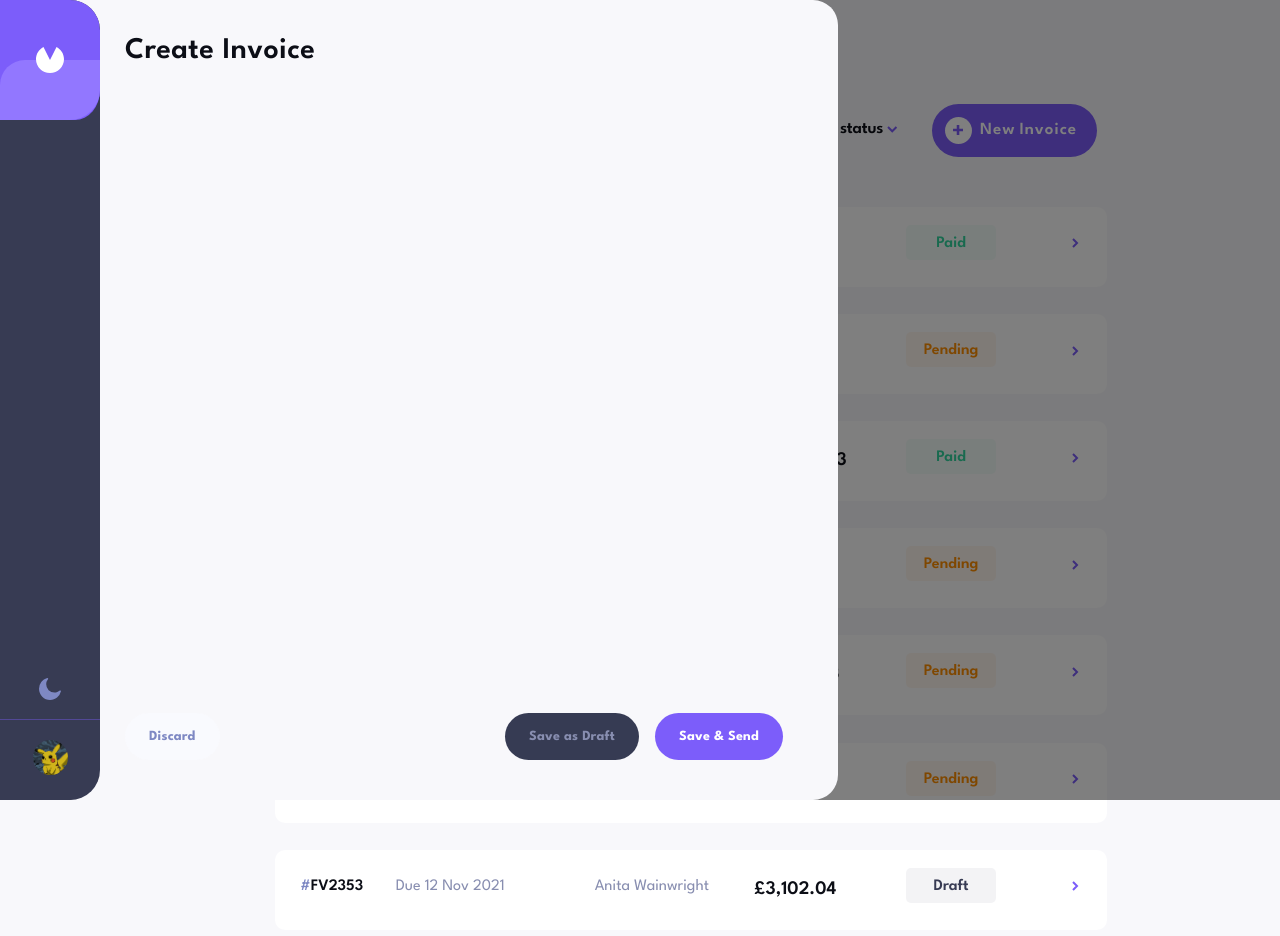
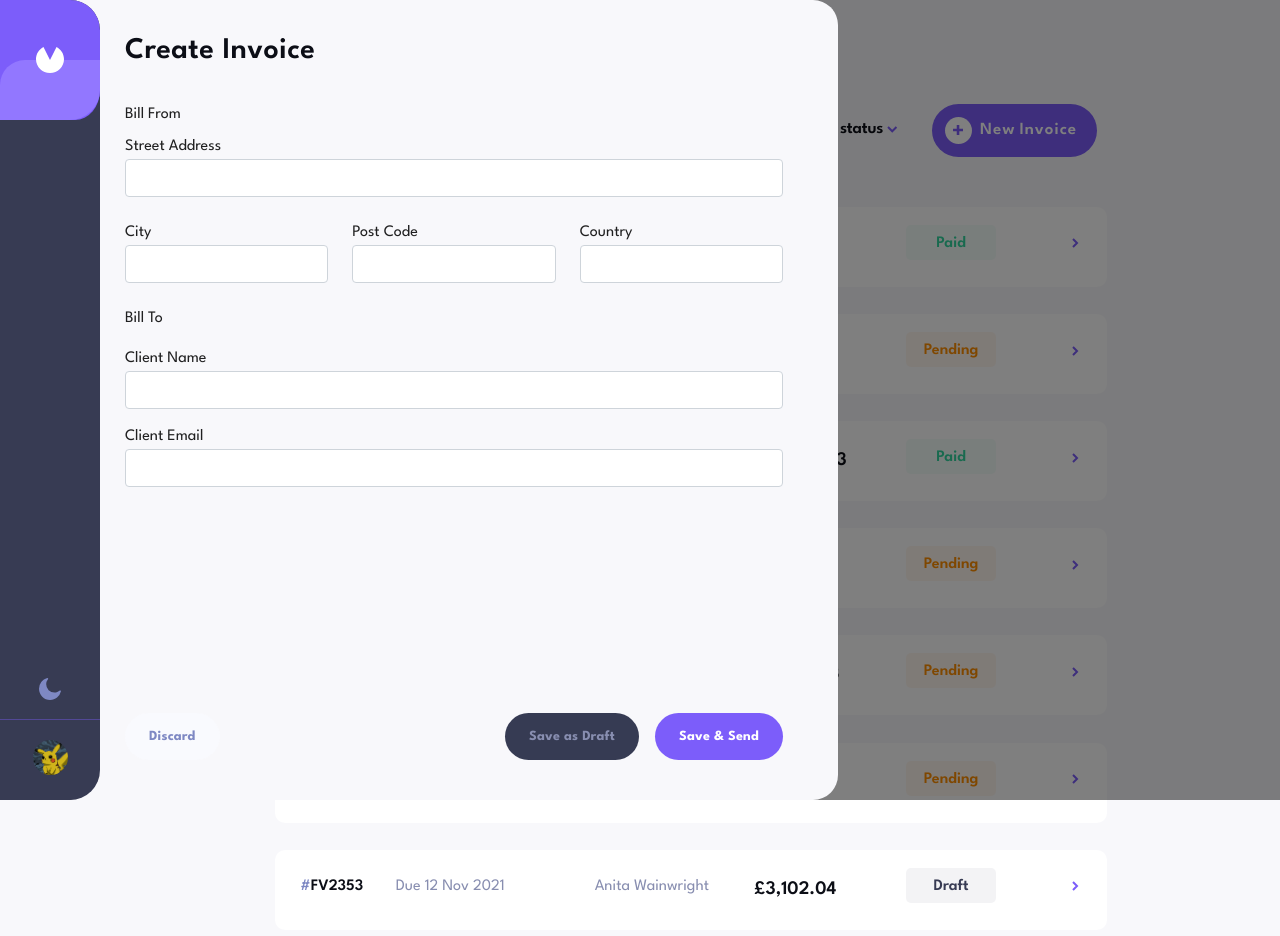
Before and after one commit to Varadarajan-M/Invoice-app, a React (Create React App) app: page / in a window 1280 px wide. Both pictures are taken after a click on the button "New". Shown: the top 936 px of the page. Built offline with nearby package versions, Linux system fonts and the light colour scheme.

Commit message:
Completed form-layout

```diff
--- /dev/null
+++ b/src/invoice-form/FormContent.js
@@ -0,0 +1,101 @@
+import React from "react";
+
+function Form() {
+  return (
+    <div className="content-form">
+      <label>Bill From</label>
+      <div className="row">
+        <div className="col mt-2">
+          <label>Street Address</label>
+          <input
+            type="text"
+            className="form-control"
+            id="from-street-address"
+          />
+        </div>
+      </div>
+
+      <div className="row mt-4">
+        <div className="col-sm-6  col-lg-4  col-6 ">
+          <label>City</label>
+          <input type="text" className="form-control" id="from-city" />
+        </div>
+        <div className="col-sm-6  col-lg-4 col-6 ">
+          <label>Post Code</label>
+          <input type="text" className="form-control" id="from-postcode" />
+        </div>
+
+        <div className="col-sm-12 col-lg-4 col-12 mt-4 mt-md-0">
+          <label>Country</label>
+          <input type="text" className="form-control" id="from-country" />
+        </div>
+      </div>
+      <div className="row mt-4">
+        <label>Bill To</label>
+      </div>
+      <div className="row">
+        <div className="col mt-3">
+          <label>Client Name</label>
+          <input type="text" className="form-control" id="client-name" />
+        </div>
+      </div>
+      <div className="row">
+        <div className="col mt-3">
+          <label>Client Email</label>
+          <input type="text" className="form-control" id="client-email" />
+        </div>
+      </div>
+      <div className="row">
+        <div className="col mt-3">
+          <label>Street Address</label>
+          <input
+            type="text"
+            className="form-control"
+            id="from-street-address"
+          />
+        </div>
+      </div>
+
+      <div className="row mt-4">
+        <div className="col-sm-6  col-lg-4  col-6 ">
+          <label>City</label>
+          <input type="text" className="form-control" id="from-city" />
+        </div>
+        <div className="col-sm-6  col-lg-4 col-6 ">
+          <label>Post Code</label>
+          <input type="text" className="form-control" id="from-postcode" />
+        </div>
+
+        <div className="col-sm-12 col-lg-4 col-12 mt-4 mt-md-0">
+          <label>Country</label>
+          <input type="text" className="form-control" id="from-country" />
+        </div>
+      </div>
+      <div className="row mt-4">
+        <div className="col">
+          <label>Invoice Date</label>
+          <input type="text" className="form-control" id="invoice-date" />
+        </div>
+        <div className=" col">
+          <label>Payment Terms</label>
+          <input type="text" className="form-control" id="payment-terms" />
+        </div>
+      </div>
+      <div className="row">
+        <div className="col mt-4">
+          <label>Description</label>
+          <input type="text" className="form-control" id="description" />
+        </div>
+      </div>
+      <div className="row">
+        <div className="col-12 mt-4">
+          <button type="button" className="btn btn-primary w-100" id="add-new">
+            Add New Item
+          </button>
+        </div>
+      </div>
+    </div>
+  );
+}
+
+export default Form;
--- a/src/invoice-form/InvoiceForm.js
+++ b/src/invoice-form/InvoiceForm.js
@@ -7,6 +7,7 @@ import DialogTitle from '@mui/material/DialogTitle';
 import { useTheme } from '../context/UIcontext';
 import Text from '../lib/components/Text';
 import Button from '@mui/material/Button';
+import Form from './FormContent';
 
 const Transition = React.forwardRef(function Transition(props, ref) {
   return <Slide direction='right' ref={ref} {...props} />;
@@ -15,16 +16,13 @@ const Transition = React.forwardRef(function Transition(props, ref) {
 const InvoiceForm = (props) => {
   const { theme, mode } = useTheme();
   const { onBackDropClick, open, className, formMode } = props;
-	const classes = useMemo(
-		() => `invoice-form ${className ?? ''}`,
-		[className],
-	);
+  const classes = useMemo(() => `invoice-form ${className ?? ''}`, [className]);
   const isCreateMode = useCallback(() => formMode === 'create', [formMode]);
   const isEditMode = useCallback(() => formMode !== 'create', [formMode]);
 
   const title = useMemo(
     () => (isCreateMode() ? 'Create Invoice' : 'Edit Invoice'),
-		[isCreateMode],
+    [isCreateMode]
   );
 
   return (
@@ -46,27 +44,22 @@ const InvoiceForm = (props) => {
           },
         }}
       >
-				<DialogTitle
-					className='invoice-form-title'
-					style={{ ...theme.bwText }}
-				>
+        <DialogTitle className='invoice-form-title' style={{ ...theme.bwText }}>
           <Text>{title}</Text>
         </DialogTitle>
 
-				{/* <div className='invoice-form-children'>Form here</div> */}
+        <div className='invoice-form-children'>
+          <Form />
+        </div>
 
         <div className='invoice-form-buttons'>
           {
             <Button
-							className={`start ${mode} ${
-								isEditMode() ? 'editMode' : ''
-							}`}
+              className={`start ${mode} ${isEditMode() ? 'editMode' : ''}`}
               onClick={onBackDropClick}
               style={{
                 ...theme.invoiceForm.buttons.discard,
-								visibility: isCreateMode()
-									? 'visible'
-									: 'hidden',
+                visibility: isCreateMode() ? 'visible' : 'hidden',
               }}
             >
               {' '}
--- a/src/invoice-form/InvoiceForm.scss
+++ b/src/invoice-form/InvoiceForm.scss
@@ -3,22 +3,27 @@
 @mixin bigScreenPadding() {
 	padding: 30px 55px;
 }
+
 @mixin mediumScreenPadding() {
 	padding: 30px;
 }
+
 @mixin smallScreenPadding() {
 	padding: 30px 26px;
 }
+
 .invoice-form {
 	display: flex;
 	justify-content: flex-start !important;
 	flex-direction: column;
 	font-family: $spartan;
+
 	.MuiDialog-container {
 		display: flex;
 		justify-content: flex-start !important;
 		min-width: 100vw;
 		height: 100vh !important;
+
 		.MuiPaper-root {
 			margin: 0;
 			position: fixed;
@@ -34,6 +39,7 @@
 		justify-content: flex-start;
 		align-items: baseline;
 		@include bigScreenPadding();
+
 		span {
 			font-size: calc(min(7vw, 30px));
 			font-weight: 600;
@@ -45,6 +51,18 @@
 		}
 	}
 
+	//form container styles
+	.invoice-form-children {
+		max-height: 400px;
+		overflow-y: auto;
+		padding: 0 55px;
+
+
+	}
+
+
+
+
 	.invoice-form-buttons {
 		width: 100%;
 		position: absolute;
@@ -53,6 +71,7 @@
 
 		display: flex;
 		justify-content: space-between;
+
 		button {
 			text-transform: none;
 			border-radius: 25px;
@@ -62,6 +81,7 @@
 			font-weight: 700;
 			line-height: 0.95rem;
 			letter-spacing: 0.2px;
+
 			// font-size: calc(min(4.5vw, 1rem));
 			// font-size: 0.75rem;
 			&:nth-of-type(1) {
@@ -77,6 +97,7 @@
 		.start.light:hover {
 			background: rgb(223, 227, 250) !important;
 		}
+
 		.start.dark:hover {
 			background: #fff !important;
 			// color: black !important;
@@ -85,31 +106,55 @@
 		.mid.light:hover {
 			background: rgb(12, 14, 22) !important;
 		}
+
 		.mid.dark:hover {
 			background: rgb(30, 33, 57) !important;
 		}
+
 		.end:hover {
 			background: rgb(146, 119, 255) !important;
 		}
 	}
 }
 
+
+
+
+
+
+
+
 @media (max-width: 909px) {
 	.invoice-form {
 		.invoice-form-title {
 			@include mediumScreenPadding();
 		}
+
 		.MuiDialog-container {
 			.MuiPaper-root {
 				left: 0;
 				min-height: 92%;
 			}
 		}
+
 		.invoice-form-buttons {
 			@include mediumScreenPadding();
 		}
+
+		.invoice-form-children {
+			padding: 0 30px;
+
+
+		}
 	}
 }
+
+
+
+
+
+
+
 @media screen and (max-width: 909px) and (min-height: 910px) {
 	.invoice-form {
 		.MuiDialog-container {
@@ -120,26 +165,34 @@
 		}
 	}
 }
+
 @media (max-width: 560px) {
 	.invoice-form {
 		.invoice-form-title {
 			@include smallScreenPadding();
 		}
+
 		.MuiDialog-container {
 			.MuiPaper-root {
 				width: 100%;
 				border-radius: 0;
 			}
 		}
+
 		.invoice-form-buttons {
 			button {
 				min-width: 4.5rem;
 				padding: 0.9rem 1rem !important;
 				font-size: 0.9rem;
 			}
+
 			button.editMode {
 				display: none;
 			}
 		}
+
+		.invoice-form-children {
+			padding: 0 26px;
+		}
 	}
 }
--- a/src/navbar/Navbar.scss
+++ b/src/navbar/Navbar.scss
@@ -19,9 +19,11 @@
 		border-top-right-radius: 25%;
 		border-bottom-right-radius: 25%;
 		position: relative;
+
 		.logo {
 			z-index: 1;
 		}
+
 		&::after {
 			content: '';
 			position: absolute;
@@ -33,9 +35,11 @@
 			border-bottom-right-radius: 30px;
 		}
 	}
+
 	.action-buttons {
 		display: flex;
 		justify-content: space-between;
+
 		.divider {
 			height: 1px;
 			opacity: 0.4;
@@ -59,14 +63,20 @@
 			width: 100%;
 			height: 15%;
 		}
+
 		.action-buttons {
 			flex-basis: 150px;
 			width: 100%;
 			flex-direction: column;
 			align-items: center;
 			padding: 25px 0;
+
 			.divider {
 				width: 100%;
+			}
+
+			.switch-theme {
+				cursor: pointer;
 			}
 		}
 	}
@@ -86,11 +96,13 @@
 		.brand-logo {
 			width: 5rem;
 			height: 100%;
+
 			.logo {
 				height: calc(min(43px, 40%));
 				width: calc(min(45px, 40%));
 			}
 		}
+
 		.action-buttons {
 			width: 200px;
 			height: 100%;
@@ -98,14 +110,17 @@
 			padding-left: 30px;
 			padding-right: 30px;
 			flex-shrink: 1;
+
 			.switch-theme img {
 				height: 25px;
 				width: 25px;
 			}
+
 			.avatar-image img {
 				height: 35px;
 				width: 35px;
 			}
+
 			.divider {
 				min-height: 100%;
 				min-width: 1px;
```
Lines whose indentation alone changed are shown as unchanged.
